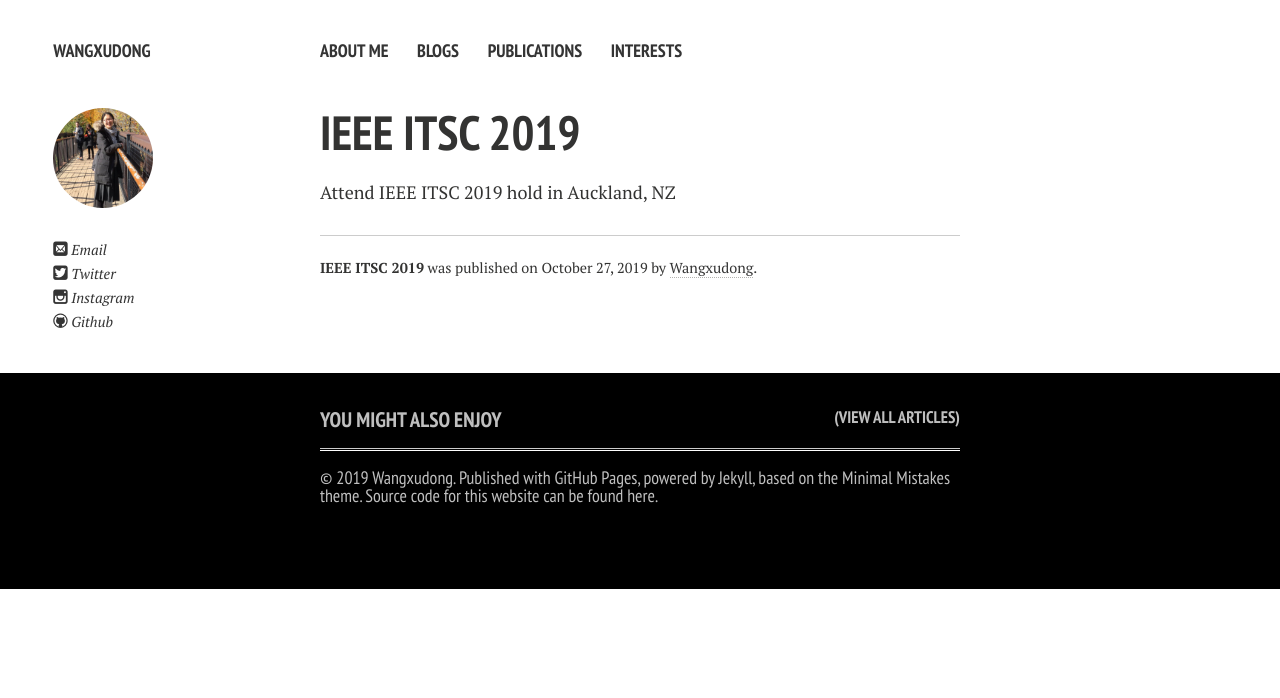
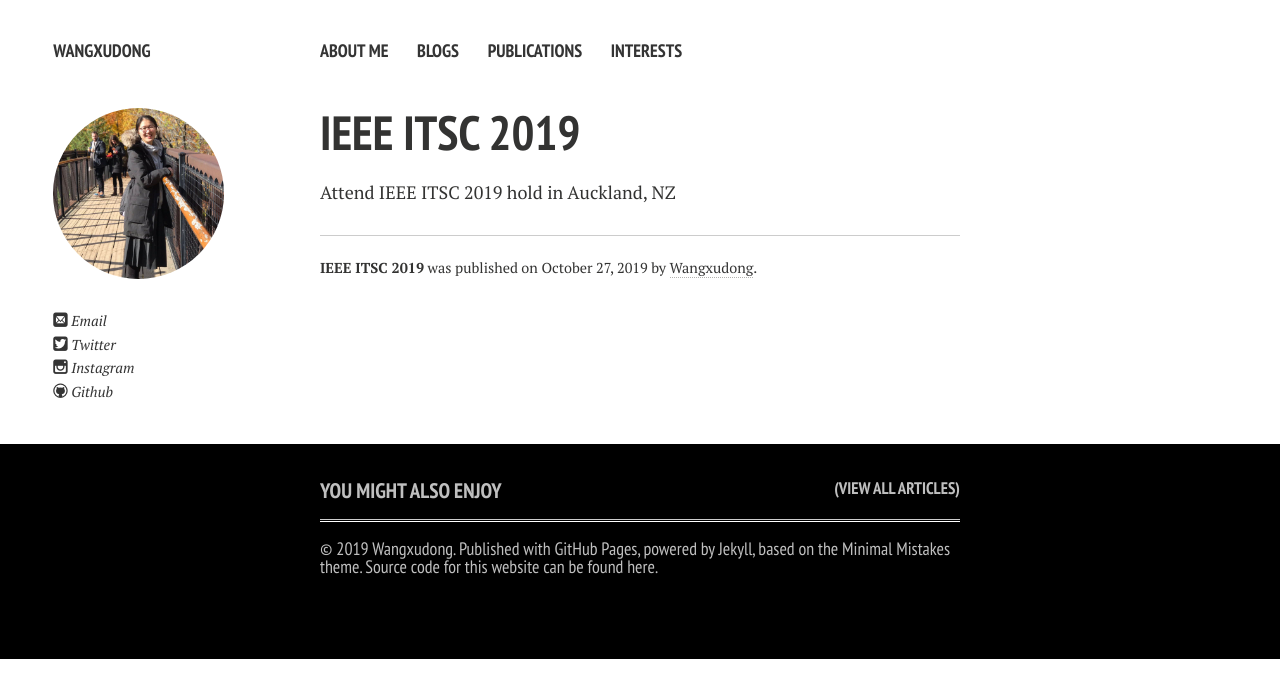
Before and after one commit to eveyuyi/Kaimaoge.github.io, a Jekyll site: the page built from _posts/2019-11-03-IEEE-ITSC-2019.md, in a window 1280 px wide. Shown: the top 698 px of the page. Built offline with Jekyll 4.4.1, drawn with Linux system fonts in a browser that asks for light colours; nearby versions of some CDN libraries.

Commit message:
Update main.css

```diff
--- a/assets/css/main.css
+++ b/assets/css/main.css
@@ -270,7 +270,7 @@
 .article-author-top h4,.article-author-bottom h4{margin-bottom:0.5em;}
 .article-author-top p,.article-author-bottom p{font-size:80%;font-style:italic;}
 .article-author-top a,.article-author-bottom a,.article-author-top a:hover,.article-author-bottom a:hover{border-bottom:0 solid transparent;}
-.article-author-top img.bio-photo,.article-author-bottom img.bio-photo{-webkit-border-radius:100px;-moz-border-radius:100px;border-radius:100px;}
+.article-author-top img.bio-photo,.article-author-bottom img.bio-photo{-webkit-border-radius:150px;-moz-border-radius:150px;border-radius:150px;width: 80%;height: 80%}
 .article-author-top{display:none;}
 .article-author-bottom .bio-photo{float:left;margin-right:25px;}
 .toc{display:none;font-size:95%;-webkit-opacity:0.7;-moz-opacity:0.7;opacity:0.7;-webkit-transition:opacity 0.2s ease-in-out;-moz-transition:opacity 0.2s ease-in-out;-ms-transition:opacity 0.2s ease-in-out;-o-transition:opacity 0.2s ease-in-out;transition:opacity 0.2s ease-in-out;}.toc:hover{-webkit-opacity:1;-moz-opacity:1;opacity:1;}
```
